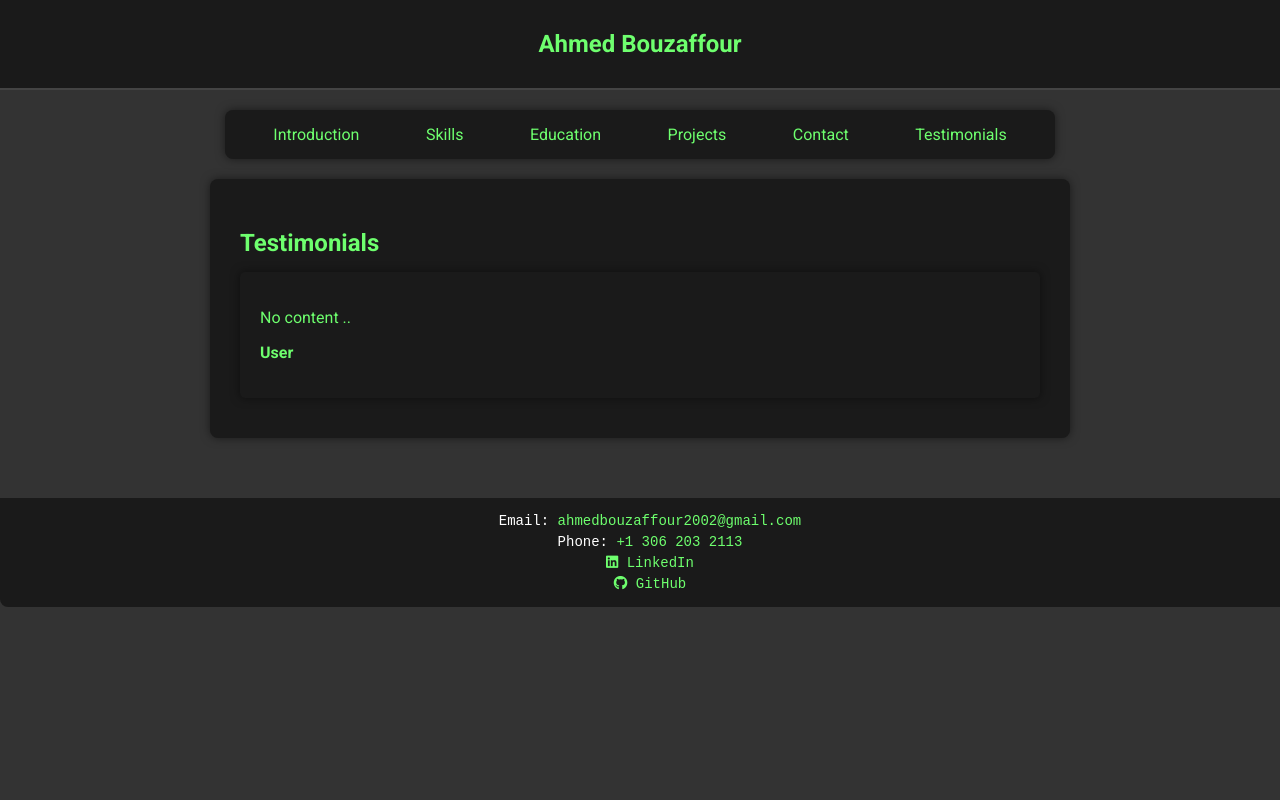
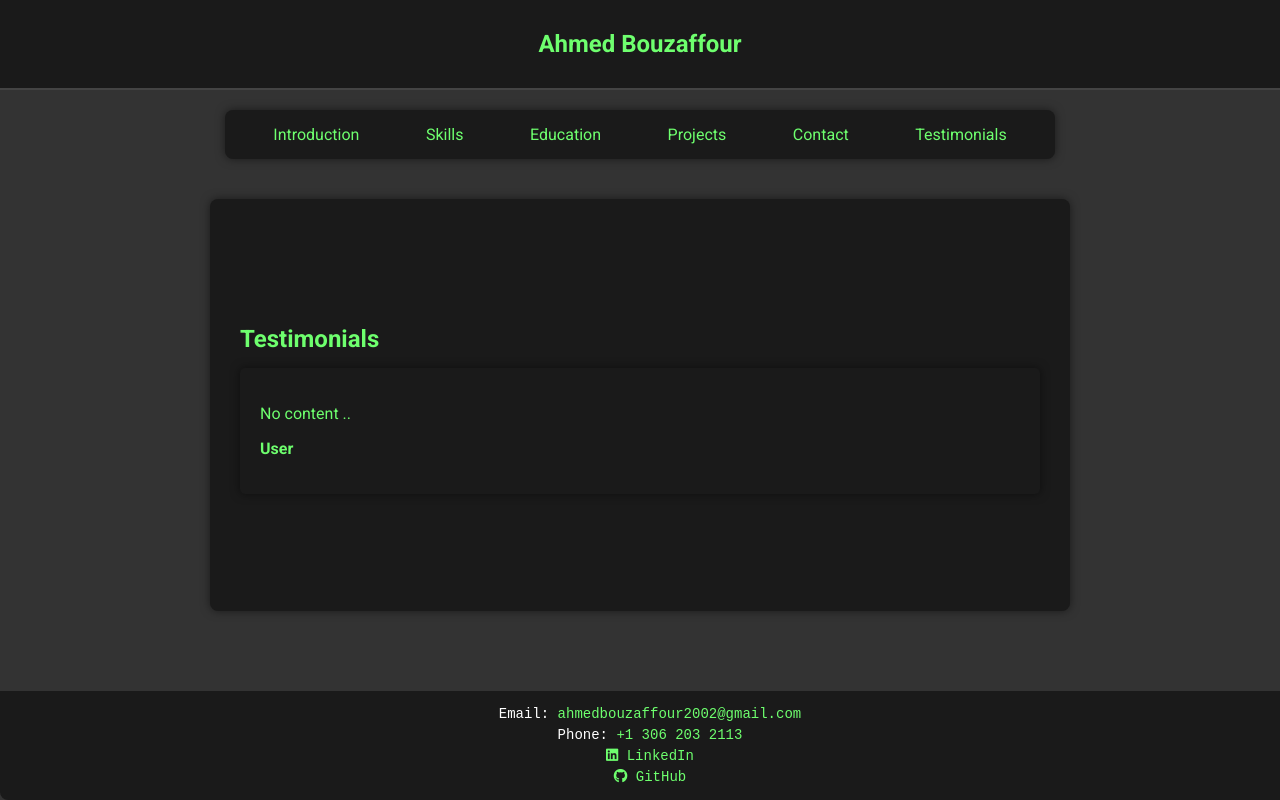
Before and after one commit to MrBouzaffour/Portfolio, a Vue app: page /testimonials in a window 1280 px wide. Built offline with nearby package versions, Linux system fonts and the light colour scheme.

Commit message:
Fixed some styling

```diff
--- a/src/App.vue
+++ b/src/App.vue
@@ -49,7 +49,11 @@
   min-height: 100vh;
   scroll-behavior: smooth;
 }
-
+#app {
+  display: flex;
+  flex-direction: column;
+  min-height: 100vh; /* This ensures that #app takes at least the height of the viewport */
+}
 .header-container {
   display: flex;
   justify-content: center;
```
Lines whose indentation alone changed are shown as unchanged.
